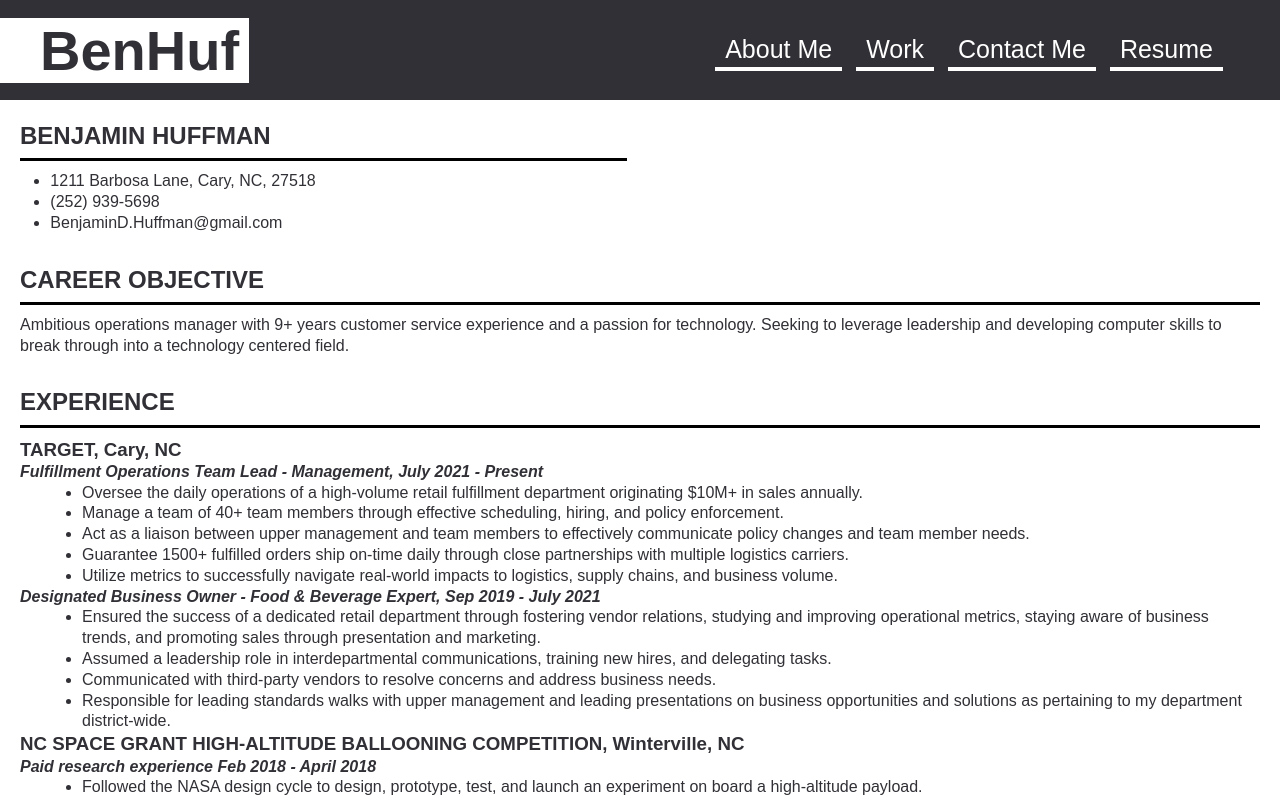
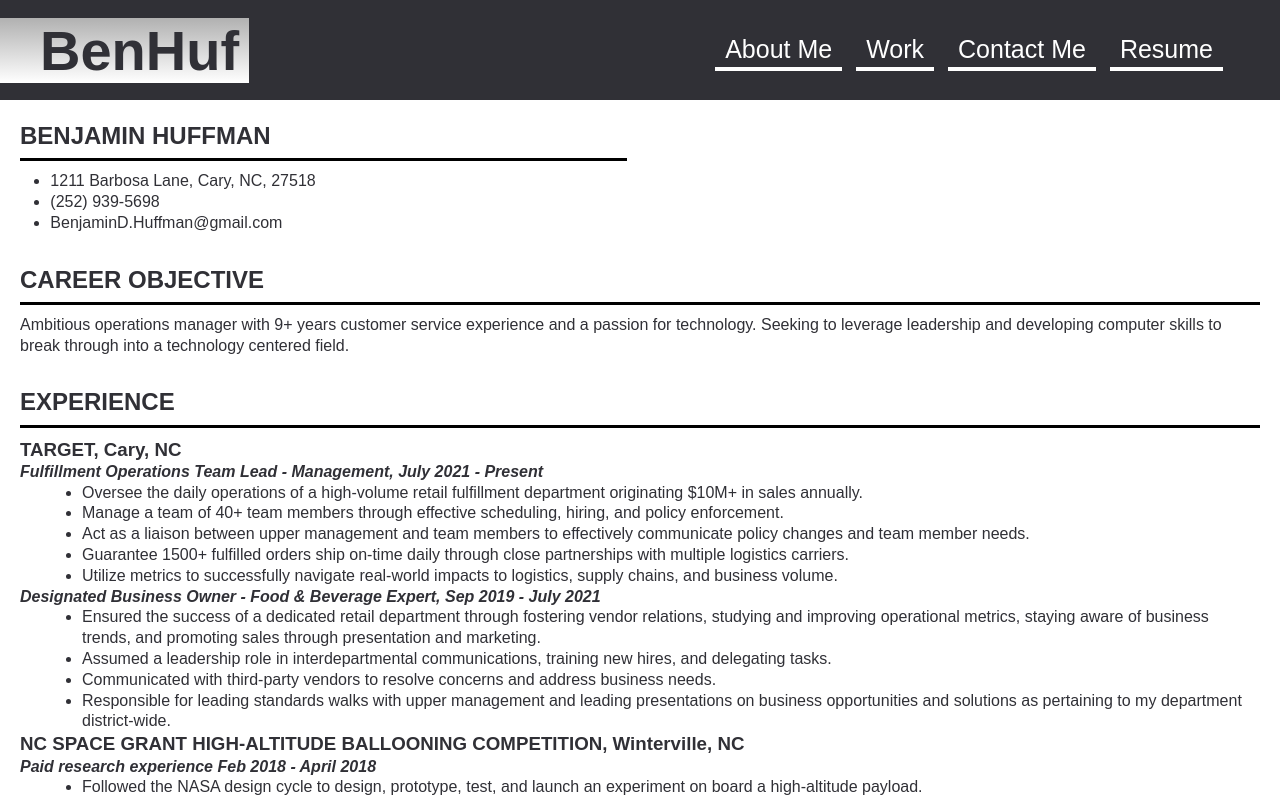
Before and after one commit to BenHuf/Prof-Portfolio, a plain HTML site: page resume.html in a window 1280 px wide. In both pictures the pointer is over the element "BenHuf". Shown: the top 795 px of the page. Drawn offline with Linux system fonts and the light colour scheme.

Commit message:
Created citations for adapted snippet/added additonal styles/finished README' git push origin feature/aesthetics
stop

```diff
--- a/assets/css/resumestyle.css
+++ b/assets/css/resumestyle.css
@@ -27,3 +27,7 @@ section h2 {
 .education p {
     font-style: italic;
 }
+
+header div:hover {
+    background-image: linear-gradient(to bottom, rgb(177, 177, 177), white);
+}
--- a/resume.html
+++ b/resume.html
@@ -5,6 +5,7 @@
     <meta http-equiv="X-UA-Compatible" content="IE=edge">
     <meta name="viewport" content="width=device-width, initial-scale=1.0">
     <title>BenHuf - Resume</title>
+    <link rel="icon" type="image/png" sizes="32x32" href="./assets/images/Screen Shot 2022-04-17 at 7.37.18 PM.png">
     <link rel="stylesheet" href="./assets/css/style.css">
     <link rel="stylesheet" href="./assets/css/resumestyle.css">
 </head>
```
Also changed, not shown: assets/css/style.css (+6 -4 lines), assets/images/BenHuf-Portfolio.png (added), assets/images/Screen Shot 2022-04-17 at 7.37.18 PM.png (added), 1 other file.
